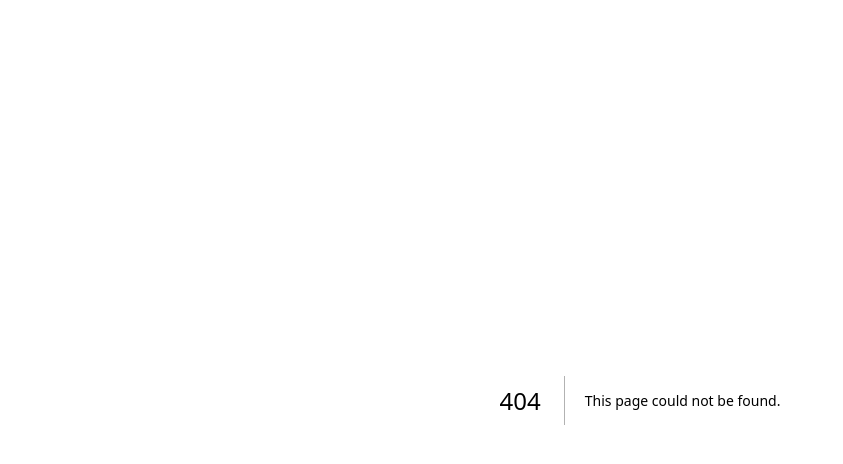
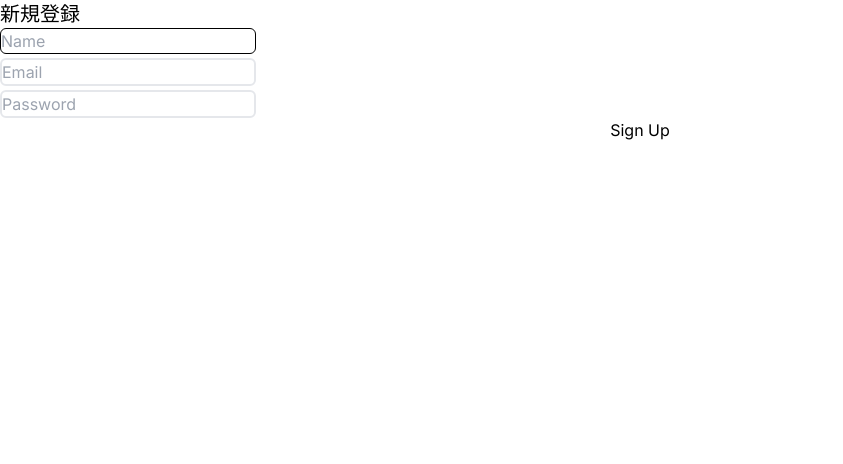
Before and after one commit to kaitobq/kioureki-vol3, a Next.js app in the folder frontend/: page /signup in a window 1280 px wide. Before the commit this address had no page. Shown: the top 464 px of the page, without its empty margins (0-843 px from the left). Built offline with nearby package versions, Linux system fonts and the light colour scheme.

Commit message:
feat: signup form

```diff
--- /dev/null
+++ b/frontend/app/(auth)/signup/page.tsx
@@ -0,0 +1,96 @@
+"use client";
+
+import axios from "axios";
+import { useRouter } from "next/navigation";
+import { useState } from "react";
+
+const SignupForm = () => {
+  const [formData, setFormData] = useState({
+    name: "",
+    email: "",
+    password: "",
+  });
+  const [error, setError] = useState("");
+  const router = useRouter();
+
+  const handleChange = (e: React.ChangeEvent<HTMLInputElement>) => {
+    setFormData({ ...formData, [e.target.name]: e.target.value });
+  };
+
+  const handleSubmit = async (e: React.FormEvent<HTMLFormElement>) => {
+    e.preventDefault();
+    try {
+      const response = await axios.post("http://localhost:3000/api/users", {
+        user: formData,
+      });
+      console.log("Signup success:", response.data);
+      // サインアップ後、自動でログイン
+      login();
+    } catch (error: any) {
+      setError(
+        error.response && error.response.data && error.response.data.errors
+          ? error.response.data.errors.body.join(", ") // エラーが配列の場合、文字列に変換
+          : "An unexpected error occurred" // エラーメッセージが不明な場合のデフォルトメッセージ
+      );
+      console.error("Signup error:", error);
+    }
+  };
+
+  const login = async () => {
+    try {
+      const response = await axios.post("http://localhost:3000/api/login", {
+        user: {
+          email: formData.email,
+          password: formData.password,
+        },
+      });
+      const { token } = response.data.user;
+      // console.log("ff", response);
+      localStorage.setItem("token", token);
+      console.log("Logged in and token stored!");
+      router.push("/dashboard");
+    } catch (error: any) {
+      setError("Login failed.");
+      console.error("Login error:", error.response.data);
+    }
+  };
+
+  return (
+    <div className="flex flex-col">
+      <h1 className="font-mono text-xl">新規登録</h1>
+      {error && <p style={{ color: "red" }}>{error}</p>}
+      <form onSubmit={handleSubmit} className="flex flex-col">
+        <input
+          required
+          type="text"
+          className="w-1/5 border border-black rounded-md"
+          name="name"
+          placeholder="Name"
+          value={formData.name}
+          onChange={handleChange}
+        />
+        <input
+          required
+          type="email"
+          className="w-1/5 border-2 rounded-md my-1"
+          name="email"
+          placeholder="Email"
+          value={formData.email}
+          onChange={handleChange}
+        />
+        <input
+          required
+          type="password"
+          className="w-1/5 border-2 rounded-md"
+          name="password"
+          placeholder="Password"
+          value={formData.password}
+          onChange={handleChange}
+        />
+        <button type="submit">Sign Up</button>
+      </form>
+    </div>
+  );
+};
+
+export default SignupForm;
```
